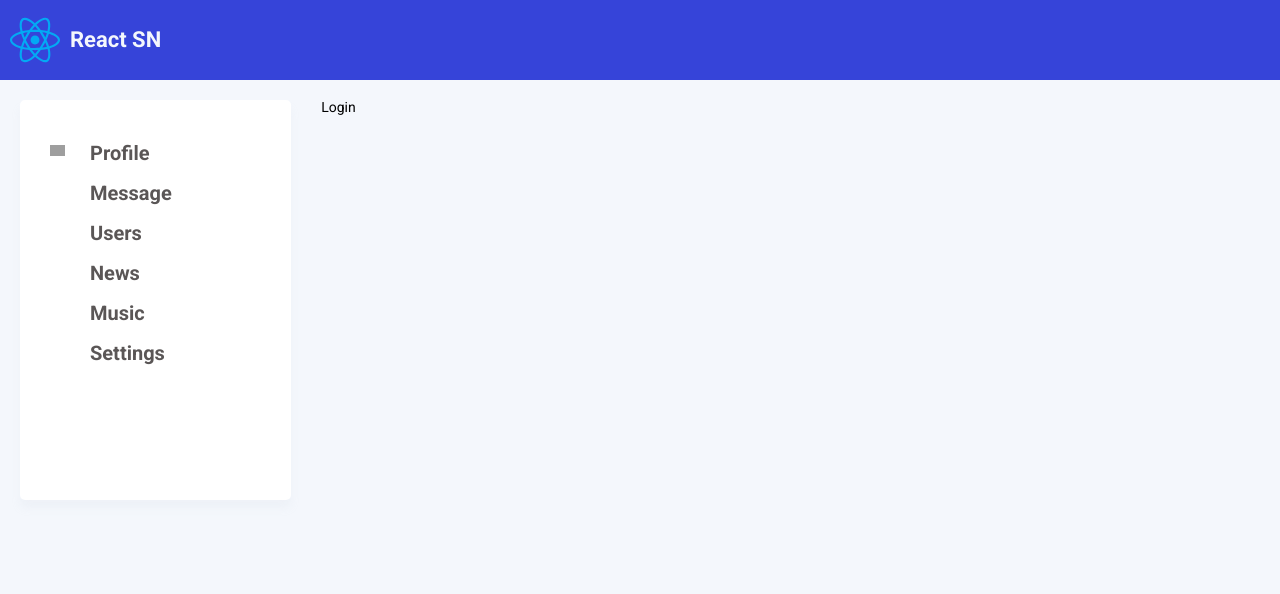
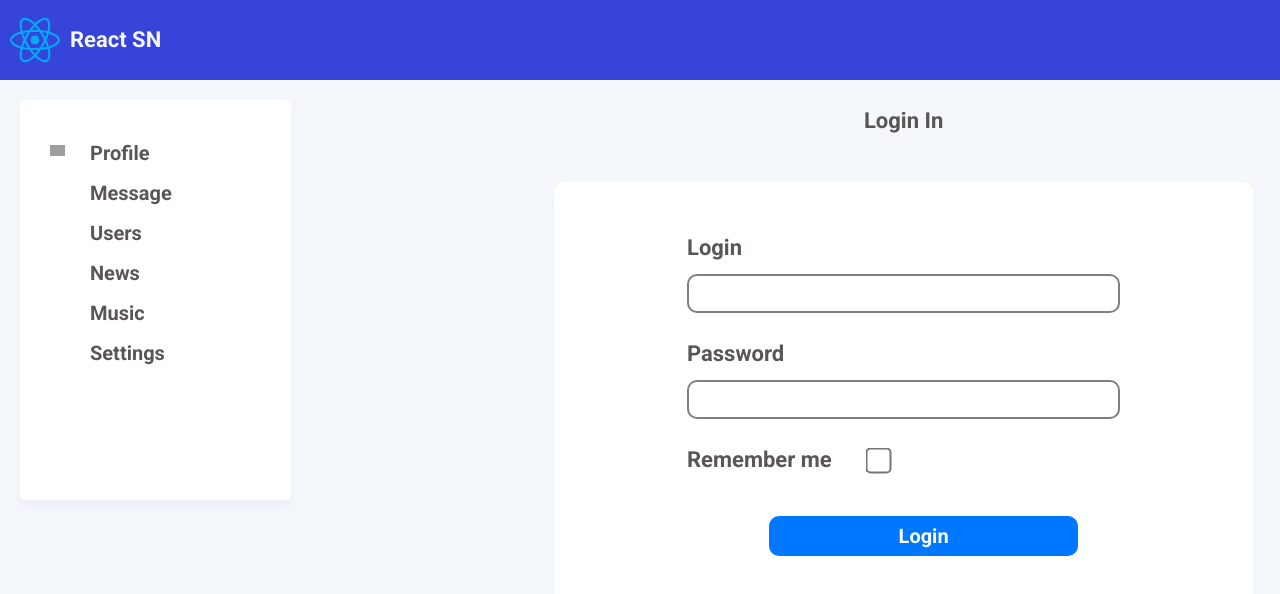
Before and after one commit to VitaliKozhurov/social-network, a React (Create React App) app: page /login in a window 1280 px wide. Shown: the top 594 px of the page. Built offline with nearby package versions, Linux system fonts and the light colour scheme; no server answers; grey boxes are pictures that could not be loaded.

Commit message:
add login form

```diff
--- /dev/null
+++ b/src/components/Login/Login.module.css
@@ -0,0 +1,60 @@
+.title {
+    font-size: 22px;
+    color: #5a5656;
+    font-weight: 700;
+    margin: 10px 0;
+    text-align: center;
+}
+
+.formBody {
+    width: 60%;
+    background-color: #fff;
+    margin: 50px auto;
+    border-radius: 10px;
+    padding: 40px;
+    box-shadow: 0 8px 10px 0 rgba(183, 192, 206, 0.1);
+    display: flex;
+    flex-direction: column;
+}
+
+.formBody h3 {
+    margin-bottom: 15px;
+    font-size: 22px;
+    color: #5a5656;
+    font-weight: 700;
+}
+.formCheckbox h3 {
+    margin-bottom: 0px;
+    margin-right: 40px;
+}
+
+.formElement {
+    width: 70%;
+    margin: 15px auto 15px;
+}
+
+.formInput {
+    border: solid 2px rgba(0, 0, 0, 0.5);
+    border-radius: 10px;
+    padding: 10px;
+    width: 100%;
+}
+
+.formCheckbox {
+    width: 70%;
+    margin: 15px auto 15px;
+    display: flex;
+    align-items: center;
+}
+
+.checkbox{
+    transform: scale(2);
+}
+
+.formSubmit{
+    width: 50%;
+    margin: 30px auto;
+}
+.btnStyle{
+    width: 100%;
+}
--- a/src/components/Login/Login.tsx
+++ b/src/components/Login/Login.tsx
@@ -1,9 +1,73 @@
 import React from 'react';
+import s from './Login.module.css';
+import {Field, Form, Formik, FormikProps} from 'formik';
+import * as Yup from 'yup';
+import {SuperButton} from '../UI/SuperButton/SuperButton';
+
+type InitialStateType = {
+    login: string
+    password: string
+    rememberMe: boolean
+}
+
+const initialValues = {
+    login: '',
+    password: '',
+    rememberMe: false
+}
+const validationSchema = Yup.object({
+    login: Yup.string().required('Field can not be empty!'),
+    password: Yup.string().required('Field can not be empty!'),
+    rememberMe: Yup.boolean().required('Field can not be empty!'),
+})
 
 export const Login = () => {
     return (
         <>
-            <h1>Login</h1>
+            <h1 className={s.title}>Login In</h1>
+            <Formik
+                initialValues={initialValues}
+                validationSchema={validationSchema}
+                onSubmit={(values, {resetForm}) => {
+                    console.log(values);
+                    resetForm();
+                }}
+            >
+                {(formProps: FormikProps<InitialStateType>) => {
+                    console.log(formProps)
+                    return (
+                        <Form className={s.formBody} onSubmit={formProps.handleSubmit}>
+                            <div className={s.formElement}>
+                                <h3>Login</h3>
+                                <Field
+                                    className={s.formInput}
+                                    name={'login'}
+                                    type="text"
+                                />
+                            </div>
+                            <div className={s.formElement}>
+                                <h3>Password</h3>
+                                <Field
+                                    className={s.formInput}
+                                    name={'password'}
+                                    type="text"
+                                />
+                            </div>
+                            <div className={s.formCheckbox}>
+                                <h3>Remember me</h3>
+                                <Field className={s.checkbox} name={'rememberMe'} type="checkbox" />
+                            </div>
+                            <div className={s.formSubmit}>
+                                <SuperButton
+                                    title={'Login'}
+                                    type={'submit'}
+                                    style={s.btnStyle}
+                                />
+                            </div>
+                        </Form>
+                    )
+                }}
+            </Formik>
         </>
     )
 };
```
